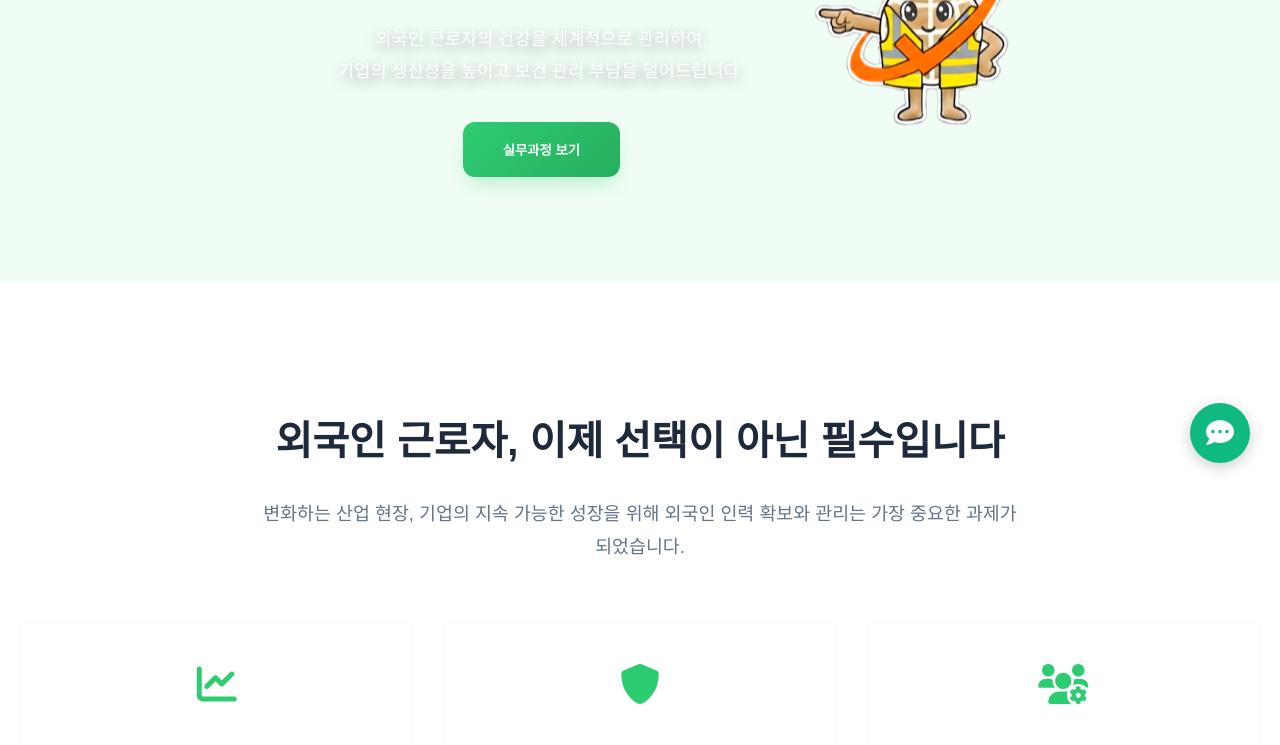
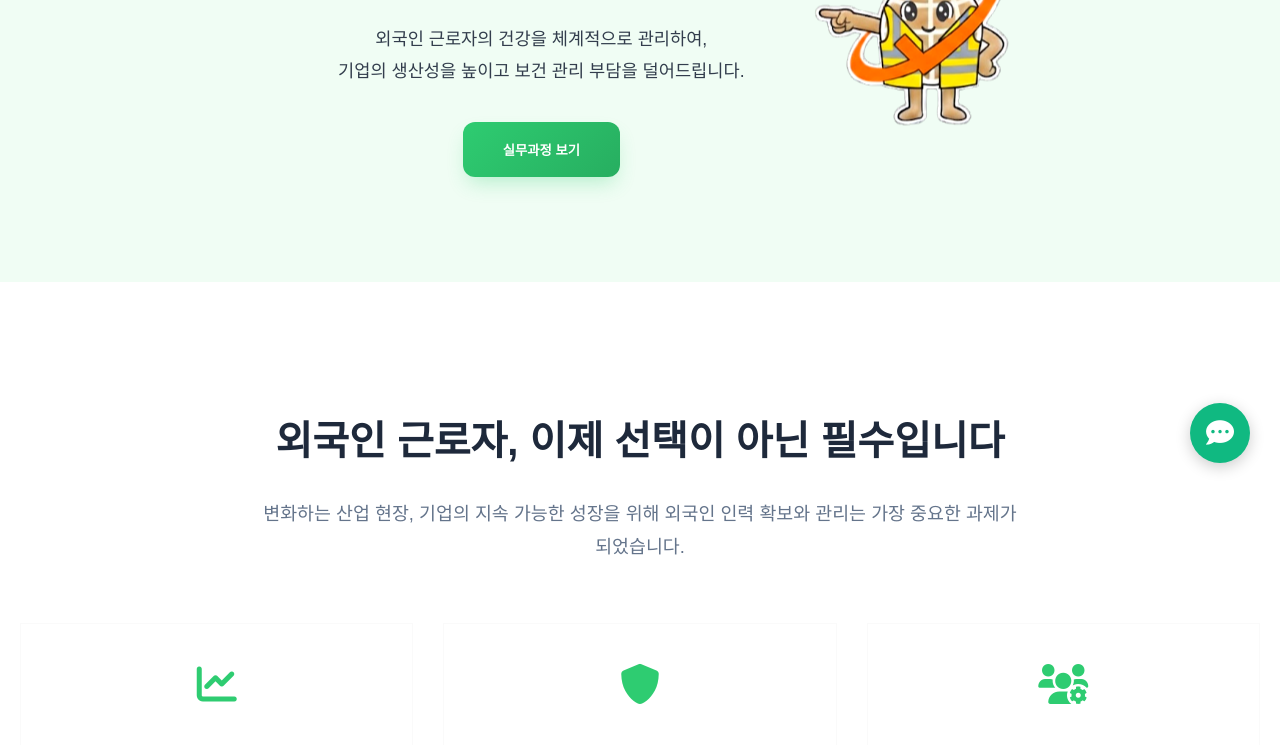
Before and after one commit to minddoo/checkit1, a website: page corporate.html in a window 1280 px wide. Shown: the part 307-1052 px from the top of the page. Drawn offline with nearby package versions, Linux system fonts and the light colour scheme; no server answers; a web font is replaced by a local one.

Commit message:
style: Change corporate hero text color to dark

```diff
--- a/style.css
+++ b/style.css
@@ -373,11 +373,11 @@ body {
     color: #000;
 }
 
-/* Corporate Page Hero Text (White over Slideshow overlay) */
+/* Corporate Page Hero Text (Dark) */
 #corporate-hero .hero-title,
 #corporate-hero .hero-subtitle {
-    color: #fff;
-    text-shadow: 0 4px 15px rgba(0, 0, 0, 0.5);
+    color: #1e293b;
+    text-shadow: none;
 }
 
 .hero-title {
```
